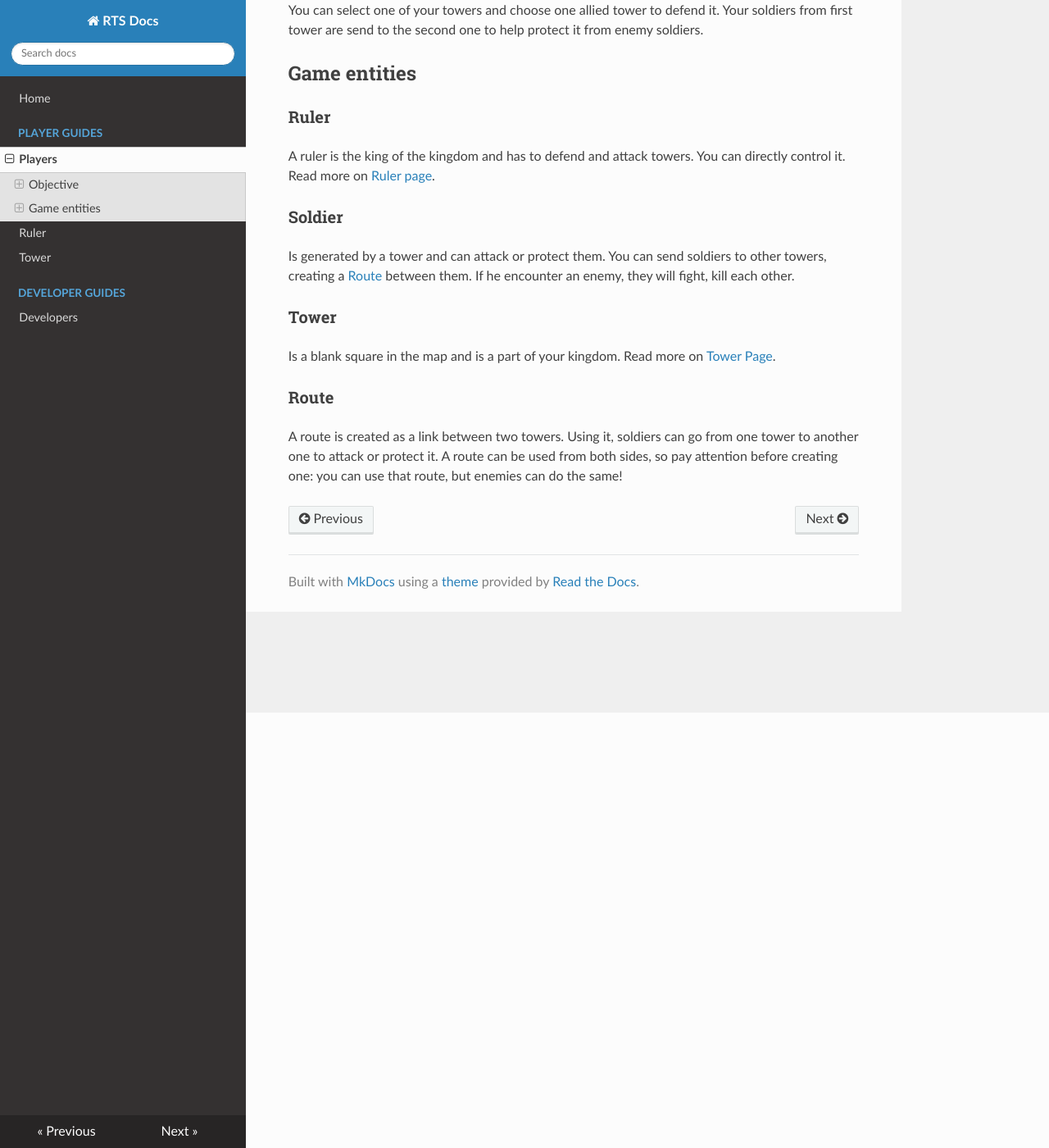
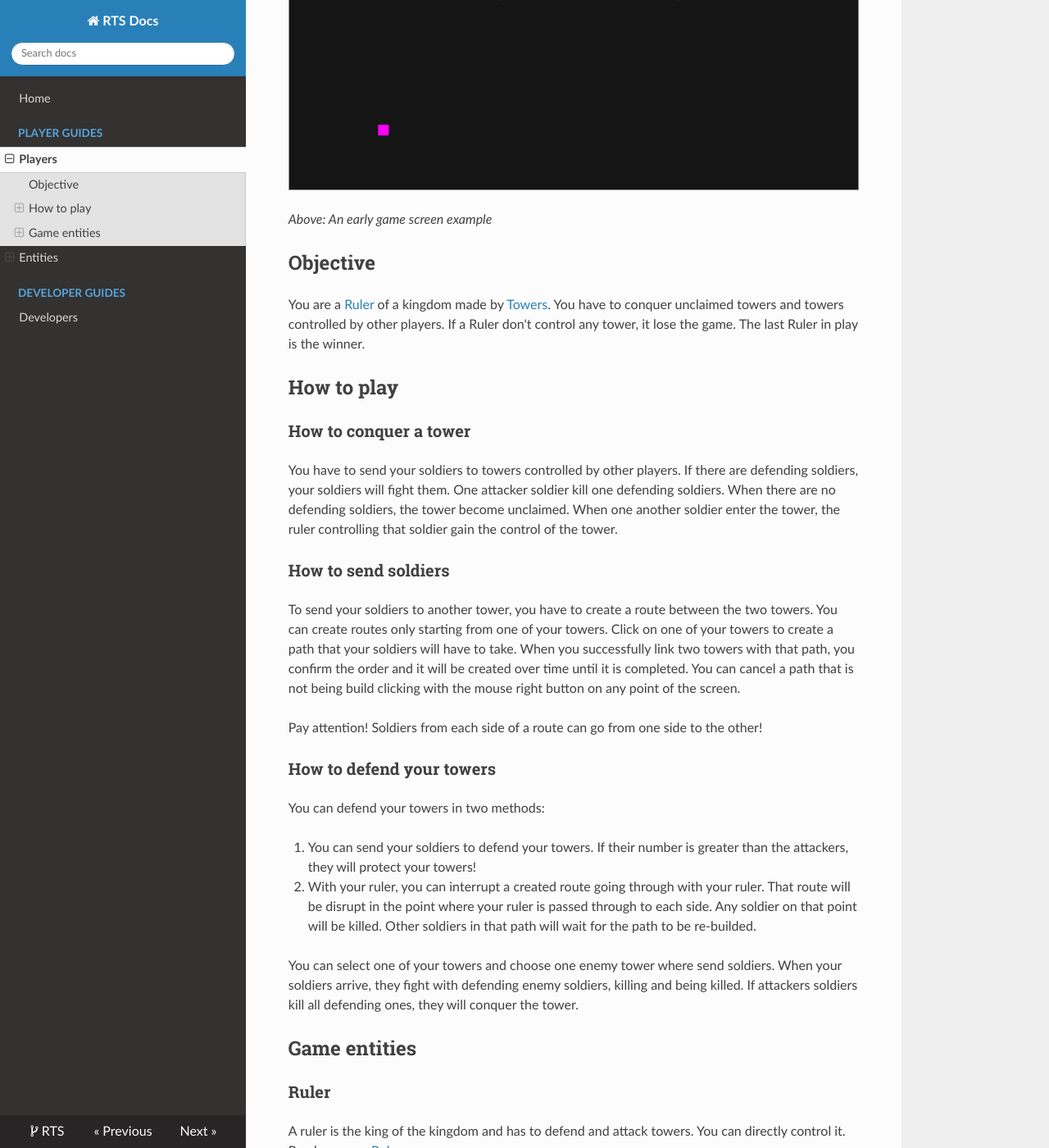
Before and after one commit to Daniele-Tentoni/rts, an MkDocs documentation site: the page built from docs/players/index.md, in a window 1280 px wide and 1400 px high, scrolled down 531 px. Shown: the whole window at 82% size. Built offline with MkDocs 1.6.1, drawn with Linux system fonts in a browser that asks for light colours; nearby versions of some CDN libraries; some of the changed text lies outside the part shown.

```diff
--- a/docs/players/index.md
+++ b/docs/players/index.md
@@ -2,23 +2,40 @@
 
 In this section is explain the entire game for players. Rules are really simple.
 
+![Game Screen](/img/game_screen.png)
+
+_Above: An early game screen example_
+
 ## Objective
 
-You are a ruler of a kingdom made by towers. Conquer towers of other players. The last ruler in play is the winner.
+You are a [Ruler](#ruler) of a kingdom made by [Towers](#tower). You have to conquer unclaimed towers and towers controlled by other players. If a Ruler don't control any tower, it lose the game. The last Ruler in play is the winner.
 
-### How to attack
+## How to play
+
+### How to conquer a tower
+
+You have to send your soldiers to towers controlled by other players. If there are defending soldiers, your soldiers will fight them. One attacker soldier kill one defending soldiers. When there are no defending soldiers, the tower become unclaimed. When one another soldier enter the tower, the ruler controlling that soldier gain the control of the tower.
+
+### How to send soldiers
+
+To send your soldiers to another tower, you have to create a route between the two towers. You can create routes only starting from one of your towers. Click on one of your towers to create a path that your soldiers will have to take. When you successfully link two towers with that path, you confirm the order and it will be created over time until it is completed. You can cancel a path that is not being build clicking with the mouse right button on any point of the screen.
+
+Pay attention! Soldiers from each side of a route can go from one side to the other!
+
+### How to defend your towers
+
+You can defend your towers in two methods:
+
+1. You can send your soldiers to defend your towers. If their number is greater than the attackers, they will protect your towers!
+2. With your ruler, you can interrupt a created route going through with your ruler. That route will be disrupt in the point where your ruler is passed through to each side. Any soldier on that point will be killed. Other soldiers in that path will wait for the path to be re-builded.
 
 You can select one of your towers and choose one enemy tower where send soldiers. When your soldiers arrive, they fight with defending enemy soldiers, killing and being killed. If attackers soldiers kill all defending ones, they will conquer the tower.
-
-### How to defend
-
-You can select one of your towers and choose one allied tower to defend it. Your soldiers from first tower are send to the second one to help protect it from enemy soldiers.
 
 ## Game entities
 
 ### Ruler
 
-A ruler is the king of the kingdom and has to defend and attack towers. You can directly control it. Read more on [Ruler page](#ruler).
+A ruler is the king of the kingdom and has to defend and attack towers. You can directly control it. Read more on [Ruler page](/players/entities/ruler).
 
 ### Soldier
 
--- a/mkdocs.yml
+++ b/mkdocs.yml
@@ -1,3 +1,10 @@
+edit_uri: "tree/main/docs"
+
+repo_name: RTS
+repo_url: https://github.com/Daniele-Tentoni/rts
+
+site_author: Daniele Tentoni <daniele.tentoni.1996@gmail.com>
+site_description: RTS Documentation site
 site_name: RTS Docs
 site_url: https://rts.readthedocs.io/
 
@@ -5,8 +12,9 @@ nav:
   - Home: "index.md"
   - "Player Guides":
       - "Players": "players/index.md"
-      - "Ruler": "players/ruler.md"
-      - "Tower": "players/tower.md"
+      - "Entities":
+          - "Ruler": "players/entities/ruler.md"
+          - "Tower": "players/entities/tower.md"
   - "Developer Guides":
       - "Developers": "developers/index.md"
 
```
Also changed, not shown: docs/index.md (+7 -0 lines), docs/players/entities/tower.md (renamed from docs/players/tower.md, +3 -1 lines), docs/img/game_screen.png (added), docs/players/entities/ruler.md (renamed from docs/players/ruler.md).
